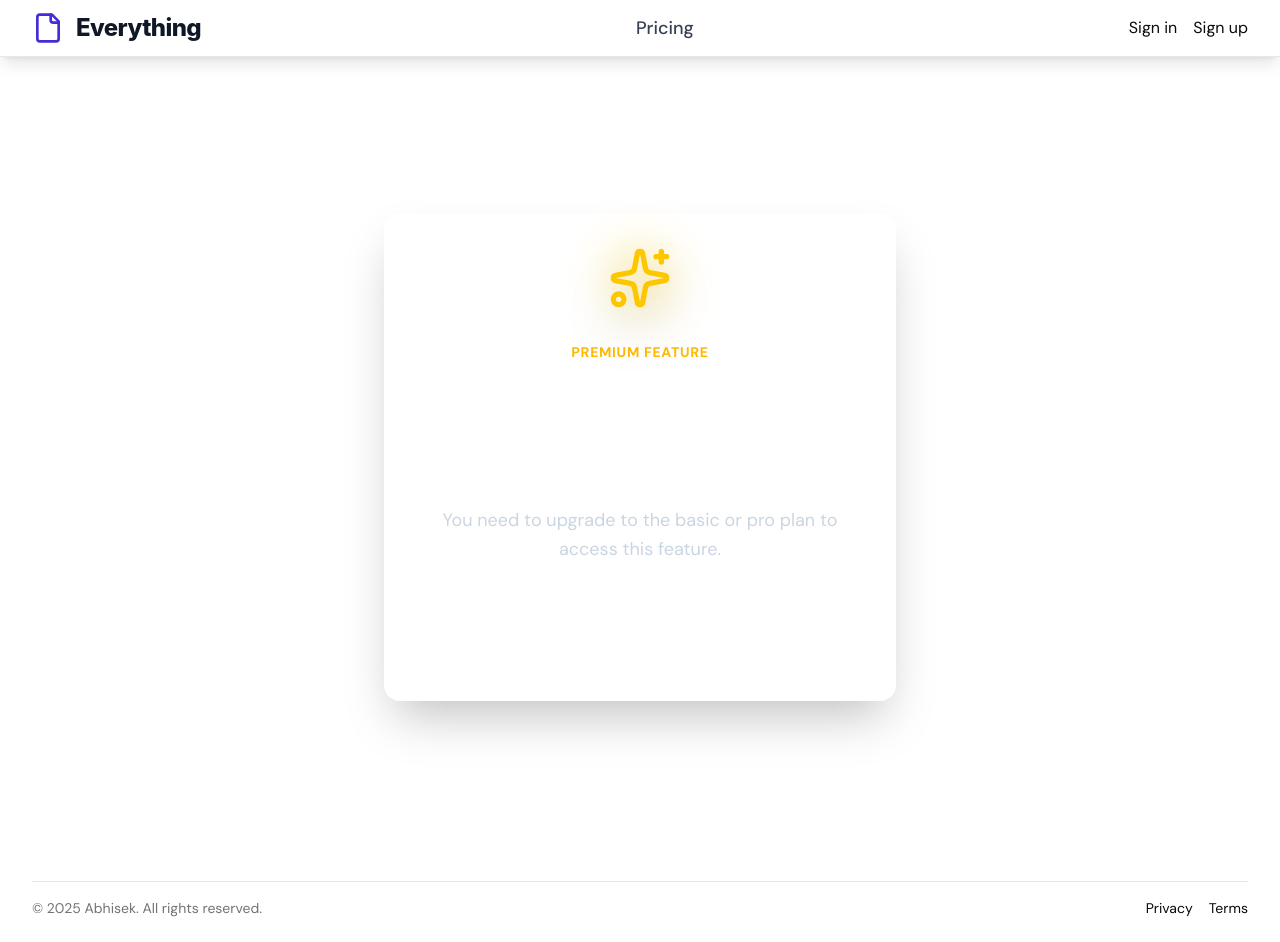
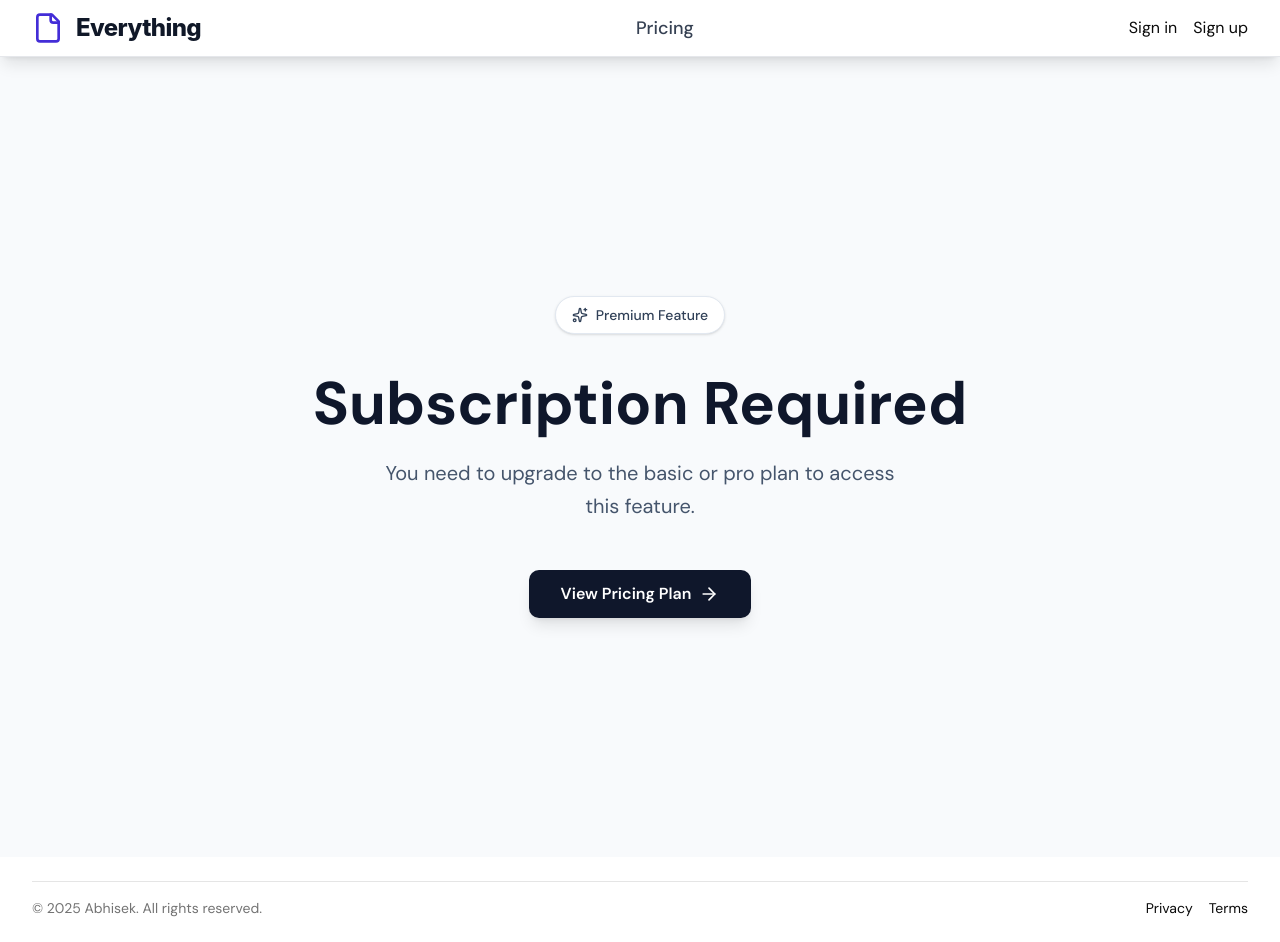
Before and after one commit to abhisekgupta7/everything, a Next.js app: page /dashboardFallback in a window 1280 px wide. Built offline with nearby package versions, Linux system fonts and the light colour scheme; no server answers.

Commit message:
the server render issue fixed

```diff
--- a/src/app/dashboard/page.tsx
+++ b/src/app/dashboard/page.tsx
@@ -53,6 +53,7 @@ export default async function DashboardPage() {
           plan.{" "}
           <Link
             href="/#pricing"
+            scroll={true}
             className="inline-flex items-center gap-1 text-blue-600"
           >
             Click here to upgrade to Pro <ArrowRight />
--- a/src/app/dashboardFallback/page.tsx
+++ b/src/app/dashboardFallback/page.tsx
@@ -3,31 +3,30 @@ import Link from "next/link";
 
 export default function DashboardFallbackPage() {
   return (
-    <div className="min-h-screen flex items-center justify-center bg-linear-gradient-to-br from-slate-900 via-slate-800 to-slate-900 px-4">
-      <div className="text-center max-w-lg space-y-8 p-8 rounded-2xl bg-white/5 backdrop-blur-sm border border-white/10 shadow-2xl">
-        <div className="flex justify-center">
-          <div className="relative">
-            <div className="absolute inset-0 bg-yellow-400/30 blur-xl rounded-full"></div>
-            <Sparkles className="relative h-16 w-16 text-yellow-400 drop-shadow-2xl" />
-          </div>
+    <div className="min-h-screen flex items-center justify-center bg-slate-50 px-4 py-20">
+      <div className="text-center max-w-2xl space-y-8">
+        {/* Badge */}
+        <div className="inline-flex items-center gap-2 px-4 py-2 bg-white border border-slate-200 rounded-full text-slate-700 font-medium text-sm shadow-sm">
+          <Sparkles className="w-4 h-4" />
+          Premium Feature
         </div>
 
-        <div className="space-y-2">
-          <p className="text-amber-400 font-bold uppercase tracking-wider text-sm">
-            Premium Feature
-          </p>
-          <h1 className="text-5xl font-bold text-white mb-4 leading-tight">
+        {/* Heading */}
+        <div className="space-y-4">
+          <h1 className="text-5xl md:text-6xl font-bold text-slate-900 leading-tight">
             Subscription Required
           </h1>
-          <p className="text-slate-300 text-lg leading-relaxed">
+          <p className="text-xl text-slate-600 leading-relaxed max-w-lg mx-auto">
             You need to upgrade to the basic or pro plan to access this feature.
           </p>
         </div>
 
+        {/* CTA Button */}
         <div className="pt-4">
           <Link
             href="/#pricing"
-            className="inline-flex items-center gap-2 px-8 py-4 bg-linear-gradient-to-r from-indigo-600 to-purple-600 text-white font-semibold rounded-xl hover:shadow-2xl hover:shadow-purple-500/50 hover:from-indigo-700 hover:to-purple-700 transition-all duration-300 transform hover:scale-105"
+            scroll={true}
+            className="inline-flex items-center gap-2 px-8 py-3 bg-slate-900 hover:bg-slate-800 text-white font-semibold rounded-lg shadow-lg hover:shadow-xl transition-all duration-300"
           >
             View Pricing Plan
             <ArrowRight className="h-5 w-5" />
```
